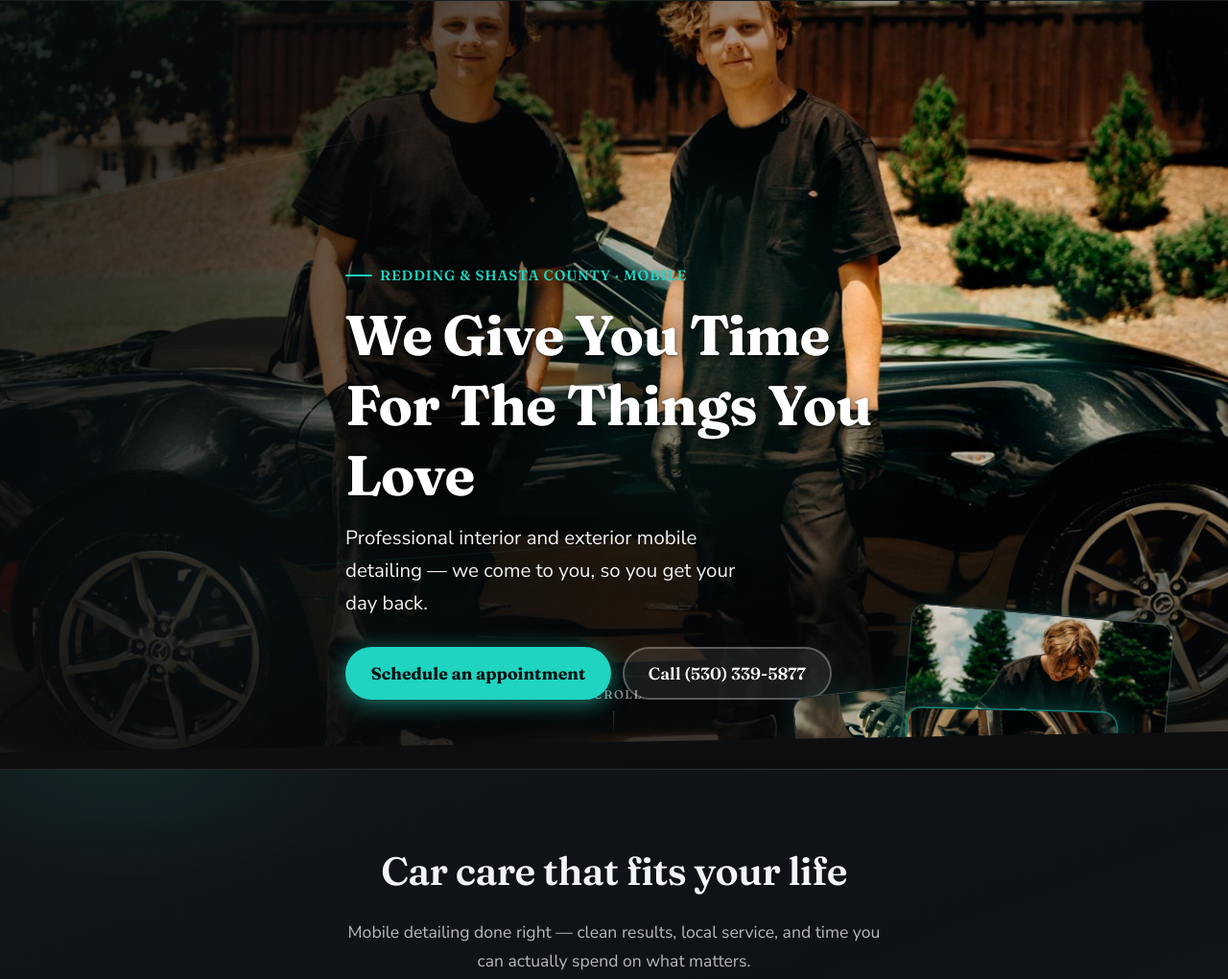
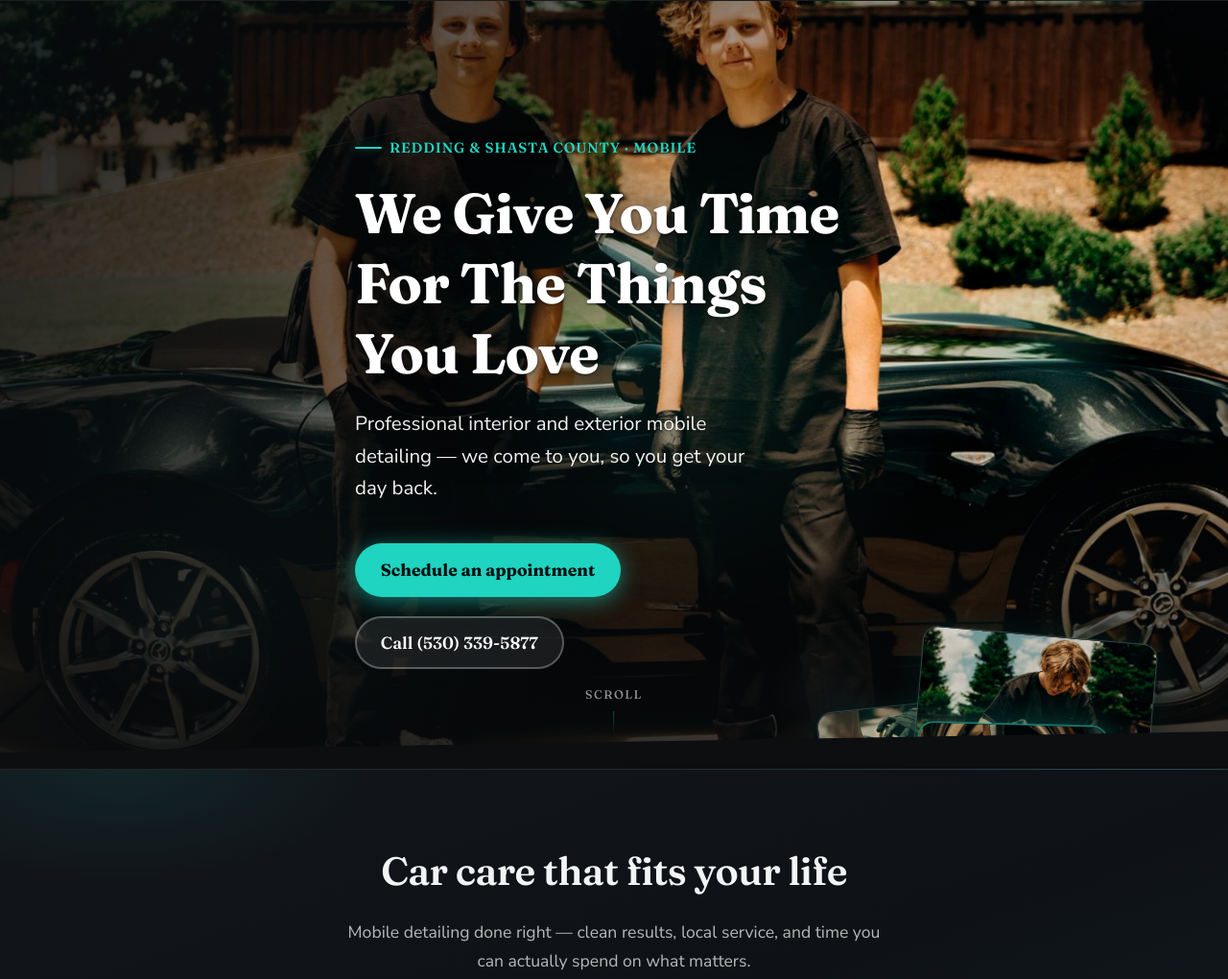
Before and after one commit to Azrealed/cleandetailing-site, a plain HTML site: page index.html in a window 1280 px wide. Shown: the part 71-1091 px from the top of the page at 96% size. Drawn offline with Linux system fonts and the light colour scheme; animation ran at ten frames a second; files whose address does not match are found by name.

Commit message:
Give hero roomy spacing so copy and CTAs breathe
Increase vertical gaps between eyebrow, headline, lead, and buttons;
widen button gap; raise stack visibility to 1120px+ and push it right
so mid-width layouts stay clear of the photo stack.

```diff
--- a/assets/css/styles.css
+++ b/assets/css/styles.css
@@ -1442,9 +1442,9 @@ li { margin-bottom: 0.35em; }
   display: none;
   transform: translate3d(0, var(--parallax-y, 0px), 0);
 }
-@media (min-width: 980px) {
+@media (min-width: 1120px) {
   .hero-stack { display: block; }
-  .hero-content { max-width: 560px; }
+  .hero-content { max-width: 520px; }
 }
 .hero-stack__frame {
   position: absolute;
@@ -2199,3 +2199,91 @@ li { margin-bottom: 0.35em; }
   .splash-sticky { position: relative; top: auto; min-height: 280px; }
   .hero-streaks { display: none; }
 }
+
+/* =========================================================
+   Hero roomy spacing — clear copy zone, no stack collision
+   ========================================================= */
+
+/* Vertical rhythm: eyebrow → headline → lead → CTAs */
+.hero .eyebrow {
+  margin-bottom: 1.2rem;
+}
+.hero h1 {
+  margin-bottom: 1.25rem;
+  max-width: 16ch;
+}
+.hero-lead {
+  margin-bottom: 0;
+  max-width: 34ch;
+}
+.hero .btn-row {
+  margin-top: 2.5rem;
+  gap: 1.25rem;
+}
+
+/* More hero padding — breathing room top/bottom */
+.hero-content {
+  padding: 6.75rem 0 6rem;
+  max-width: 580px;
+}
+
+/* Default: hide stack on tablet / mid widths so copy stays clear */
+.hero-stack {
+  display: none;
+}
+
+/* Desktop wide only: show stack, pushed further right, slightly smaller */
+@media (min-width: 1120px) {
+  .hero-stack {
+    display: block;
+    width: min(300px, 26vw);
+    height: 260px;
+    right: max(1.25rem, calc((100% - var(--max)) / 2 - 0.25rem));
+    bottom: 16%;
+    /* keep clear of left copy */
+    left: auto;
+  }
+  .hero-content {
+    max-width: 520px;
+    padding-right: 1.5rem;
+  }
+}
+
+/* Extra-wide: a bit more stack presence, still roomy */
+@media (min-width: 1280px) {
+  .hero-stack {
+    width: min(340px, 28vw);
+    height: 290px;
+    right: max(2rem, calc((100% - var(--max)) / 2));
+    bottom: 15%;
+  }
+  .hero-content {
+    max-width: 540px;
+    padding: 7.25rem 0 6.5rem;
+    padding-right: 2rem;
+  }
+}
+
+/* Mid / laptop: ensure no phantom collision if stack ever shows */
+@media (min-width: 980px) and (max-width: 1119px) {
+  .hero-stack { display: none; }
+  .hero-content {
+    max-width: 620px;
+    padding: 6.5rem 0 5.75rem;
+  }
+  .hero .btn-row { gap: 1.15rem; }
+}
+
+/* Phone: keep comfortable spacing without excess height */
+@media (max-width: 600px) {
+  .hero-content {
+    padding: 4.75rem 0 4.25rem;
+    max-width: none;
+  }
+  .hero .eyebrow { margin-bottom: 1rem; }
+  .hero h1 { margin-bottom: 1rem; max-width: none; }
+  .hero .btn-row {
+    margin-top: 2rem;
+    gap: 0.95rem;
+  }
+}
```
